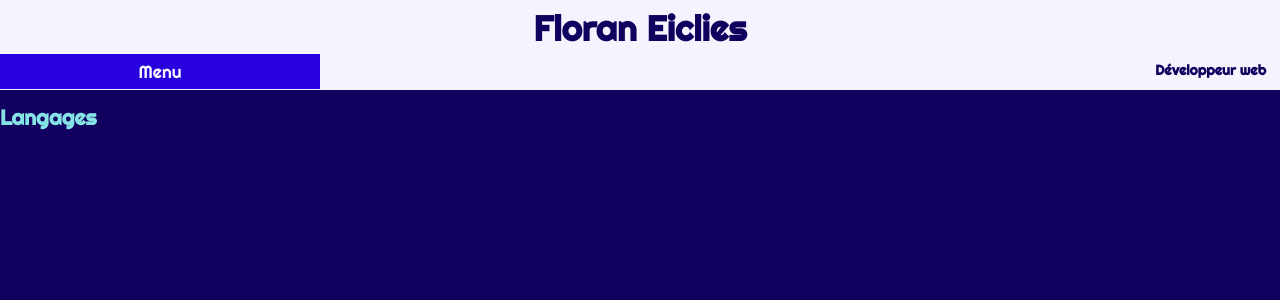
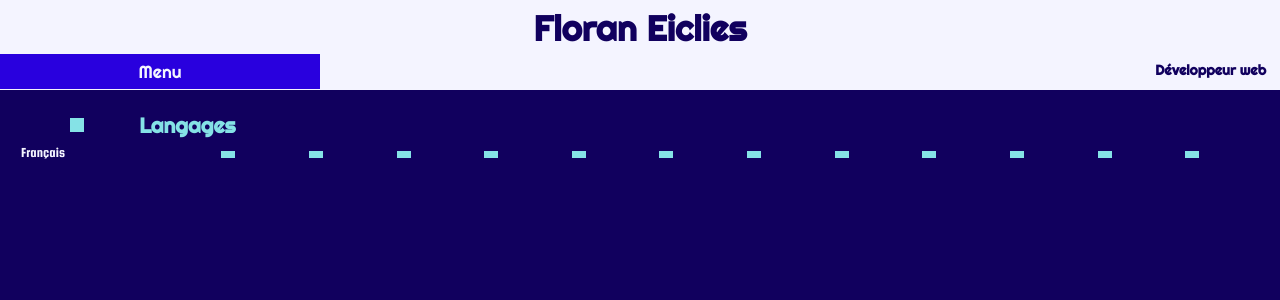
Before and after one commit to e-floran/onlinecv, a React (Create React App) app: page /skills in a window 1280 px wide. Shown: the top 300 px of the page. Built offline with nearby package versions, Linux system fonts and the light colour scheme.

Commit message:
working on skills

```diff
--- /dev/null
+++ b/src/components/skills/Langages.jsx
@@ -0,0 +1,39 @@
+import Skill from "./Skill";
+
+function Langages(){
+    const myLangages=[
+        {
+            name:"Français",
+            level:12,
+        },
+        {
+            name:"Anglais",
+            level:9,
+        },
+        {
+            name:"JavaScript",
+            level:6,
+        },
+        {
+            name:"CSS",
+            level:7,
+        },
+        {
+            name:"SQL",
+            level:2,
+        }
+    ]
+    return(
+        <section className="langages">
+            <article className="sectionTitle">
+                <div className="pulsarContainer">
+                    <div className="pulsar"></div>
+                </div>
+                <h3>Langages</h3>
+            </article>
+            <Skill name={myLangages[0].name}/>
+        </section>
+    )
+};
+
+export default Langages;
--- /dev/null
+++ b/src/components/skills/Skill.jsx
@@ -0,0 +1,23 @@
+function Skill(props){
+    const {name}=props;
+    const {level}=props;
+    return(
+        <article className="skillContainer">
+            <p>{name}</p>
+            <div className="skillPoint"/>
+            <div className="skillPoint"/>
+            <div className="skillPoint"/>
+            <div className="skillPoint"/>
+            <div className="skillPoint"/>
+            <div className="skillPoint"/>
+            <div className="skillPoint"/>
+            <div className="skillPoint"/>
+            <div className="skillPoint"/>
+            <div className="skillPoint"/>
+            <div className="skillPoint"/>
+            <div className="skillPoint"/>
+        </article>
+    )
+};
+
+export default Skill;
--- a/src/pages/Skills.jsx
+++ b/src/pages/Skills.jsx
@@ -1,10 +1,10 @@
+import Langages from "../components/skills/Langages";
+import "../style/skills.css";
 function Skills(){
     return(
-        <section>
-            <article>
-                <h3>Langages</h3>
-            </article>
-        </section>
+        <div className="skillsContainer">
+            <Langages />
+        </div>
     )
 };
 
--- /dev/null
+++ b/src/style/skills.css
@@ -0,0 +1,170 @@
+.skillsContainer {
+  width: 100%;
+  position: absolute;
+  top: 8rem;
+  display: grid;
+  grid-template-columns: 100%;
+  grid-gap: 0;
+}
+
+h3,
+p,
+label {
+  color: var(--whitish);
+  margin: 0 0 0.5rem 0;
+  width: 100%;
+}
+h3 {
+  font-size: 1.5rem;
+  color: var(--lightBlue) !important;
+}
+.sectionTitle {
+  display: grid;
+  grid-template-columns: 10% 90%;
+  grid-gap: 0;
+  padding: 0;
+  margin: 0;
+}
+.langages {
+  width: 100%;
+  padding: 0 1rem;
+  margin: 0 0 1.5rem 0;
+  display: grid;
+  grid-template-columns: 100%;
+  grid-gap: 0;
+}
+.pulsarContainer {
+  width: 100%;
+  display: flex;
+  flex-flow: row nowrap;
+  justify-content: center;
+  align-items: flex-start;
+}
+.pulsar {
+  background: var(--lightBlue);
+  box-shadow: 0 0 0 0 rgba(123, 226, 230, 1);
+  height: 1rem !important;
+  width: 1rem !important;
+  margin-top: 0.4rem;
+  animation: pulsed 2s infinite;
+}
+
+@keyframes pulsed {
+  0% {
+    box-shadow: 0 0 0 0 rgba(123, 226, 230, 0.7);
+  }
+
+  70% {
+    box-shadow: 0 0 0 10px rgba(123, 226, 230, 0);
+  }
+
+  100% {
+    box-shadow: 0 0 0 0 rgba(123, 226, 230, 0);
+  }
+}
+.skillContainer {
+  width: 100%;
+  display: grid;
+  grid-template-columns: 16% repeat(12, 7%);
+  grid-gap: 0;
+  margin-left: 0.5rem;
+}
+.skillPoint {
+  background: var(--lightBlue);
+  height: 0.5rem !important;
+  width: 1rem !important;
+  margin-top: 0.4rem;
+}
+/*
+
+
+
+p:nth-of-type(even) {
+  text-align: right;
+}
+p:nth-of-type(odd) {
+  text-align: left;
+}
+.knowMe {
+  width: 100%;
+  padding: 0 1rem;
+  margin: 0 0 1.5rem 0;
+  display: grid;
+  grid-template-columns: 100%;
+  grid-gap: 0;
+}
+.knowMe .sectionTitle {
+  grid-row: 1/2;
+}
+.knowDetails {
+  width: 100%;
+  margin: 0;
+  padding: 0 1rem 0 0;
+  grid-row: 3/4;
+}
+
+.profilePic {
+  width: 100%;
+  border: 0.05rem solid var(--whitish);
+  grid-row: 2/3;
+  margin-bottom: 1rem;
+}
+
+.formContainer {
+  width: 100%;
+  padding: 0 1rem;
+  margin: 0 0 1.5rem 0;
+  display: grid;
+  grid-template-columns: 100%;
+  grid-gap: 0;
+}
+#homeForm {
+  display: none;
+  display: grid;
+  grid-template-columns: 100%;
+  grid-gap: 0;
+  display: none;
+  margin-top: 0.5rem;
+}
+label {
+  margin-top: 1rem;
+}
+input,
+textarea {
+  background-color: var(--lightBlue);
+  color: var(--blackish);
+  border: 0.1rem solid var(--whitish);
+}
+input {
+  height: 2rem;
+}
+
+#formText {
+  height: 8rem;
+}
+#formButton {
+  width: 30%;
+  margin: 1rem auto 0 auto;
+  background-color: var(--lightBlue);
+  border: 0.1rem solid var(--whitish);
+  cursor: pointer;
+}
+#formButton:focus {
+  background-color: var(--midBlue);
+}
+.socialContainer {
+  display: grid;
+  grid-template-columns: 10% 10% 80%;
+  grid-template-areas: "linkedin github .";
+  grid-gap: 0;
+  margin-top: 1rem;
+}
+.socialIcons {
+  width: 2rem;
+}
+#linkedinLink {
+  grid-area: linkedin;
+}
+#githubLink {
+  grid-area: github;
+} */
```
